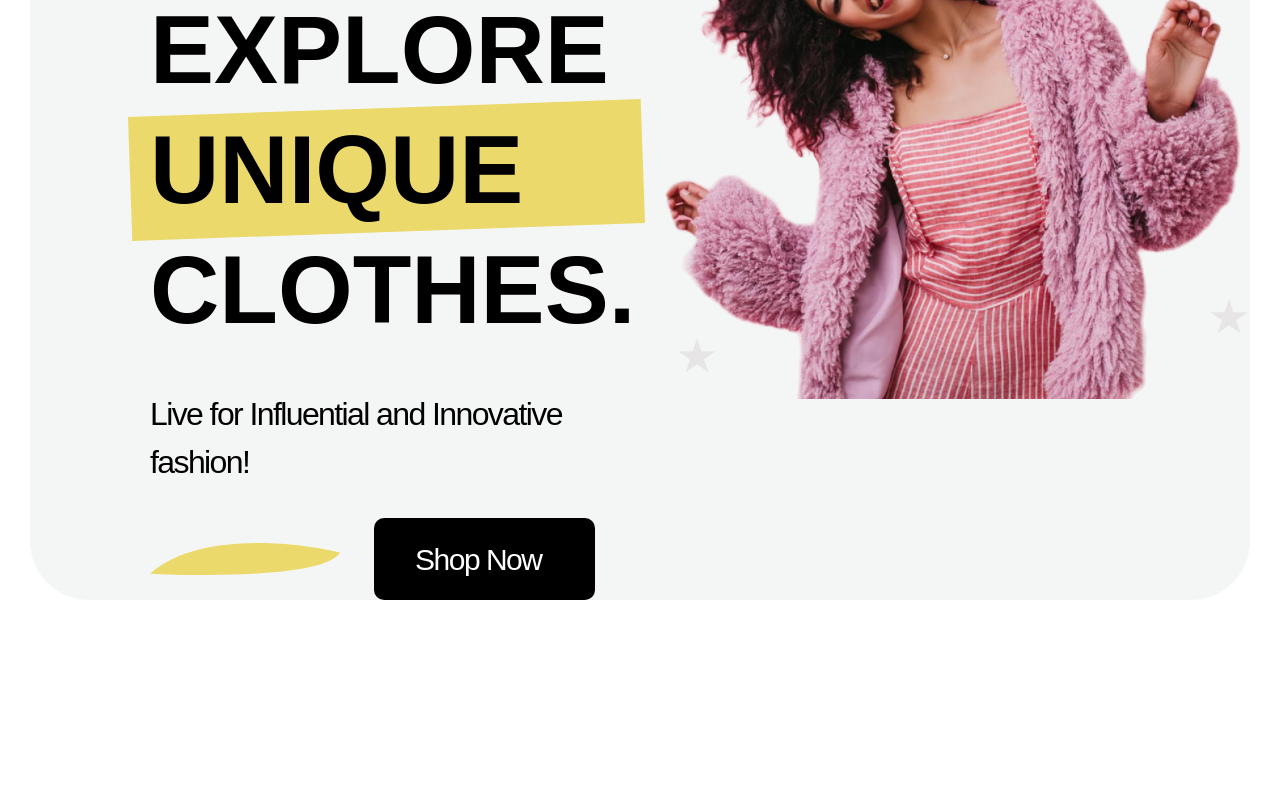
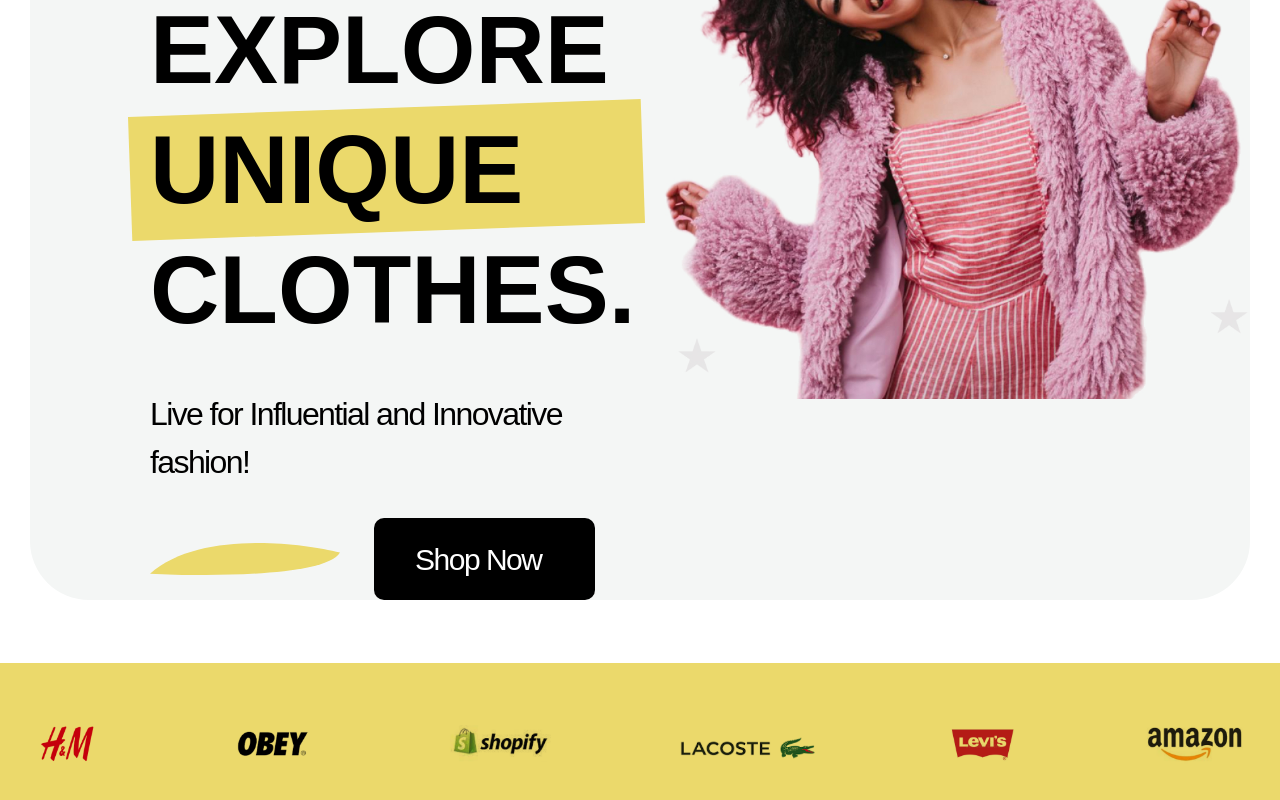
Before and after one commit to Luni19/Shopping-app-react, a React (Create React App) app: page / in a window 1280 px wide. Shown: the part 360-1160 px from the top of the page. Before the commit the page ends 960 px from the top, so only its background shows below. Built offline with nearby package versions, Linux system fonts and the light colour scheme; a web font is replaced by a local one.

Commit message:
added brands section

```diff
--- a/src/App.js
+++ b/src/App.js
@@ -1,6 +1,6 @@
 import Header from "./components/header/header";
-import Hero from "./components/hero/Hero"
-
+import Hero from "./components/hero/Hero";
+import Brands from "./components/brands-section/brands-section"
 
 
 function App() {
@@ -8,6 +8,7 @@
     <div className="App">
      <Header/>
      <Hero/>
+     <Brands />
     </div>
   );
 }
--- /dev/null
+++ b/src/components/brands-section/brands-section.jsx
@@ -0,0 +1,30 @@
+import "./brands.css"
+import hm from "../../images/brands/HM.png"
+import ob from "../../images/brands/Obey.png"
+import shopify from "../../images/brands/Shopify.png"
+import lacoste from "../../images/brands/Lacoste.png"
+import levis from "../../images/brands/Levis.png"
+import amazon from "../../images/brands/Amazon.png"
+
+
+
+function Brands () {
+    return(
+        <section className="brands">
+            <div className="conteiner">
+         <ul className="brands-list">
+            <li><a href="#"></a><img src={hm} alt="hm" /></li>
+            <li><a href="#"></a><img src={ob} alt="ob" /></li>
+            <li><a href="#"></a><img src={shopify} alt="shopify" /></li>
+            <li><a href="#"></a><img src={lacoste} alt="lacoste" /></li>
+            <li><a href="#"></a><img src={levis} alt="levis" /></li>
+            <li><a href="#"></a><img src={amazon} alt="amazon" /></li>
+         </ul>
+         </div>
+        </section>
+
+    )
+}
+
+
+export default Brands
--- /dev/null
+++ b/src/components/brands-section/brands.css
@@ -0,0 +1,12 @@
+.brands{
+    background-color: #EBD96B;
+    padding: 58px 0 57px;
+}
+
+
+.brands-list{
+    display: flex;
+    align-items: center;
+    column-gap: 120px;
+    mix-blend-mode: multiply;
+}
--- a/src/components/hero/hero-section.css
+++ b/src/components/hero/hero-section.css
@@ -5,6 +5,7 @@
     column-gap: 24px;
     padding-top: 68px;
     padding-left: 120px;
+    margin-bottom: 63px;
 }
 
 .hero-tittle{
```
